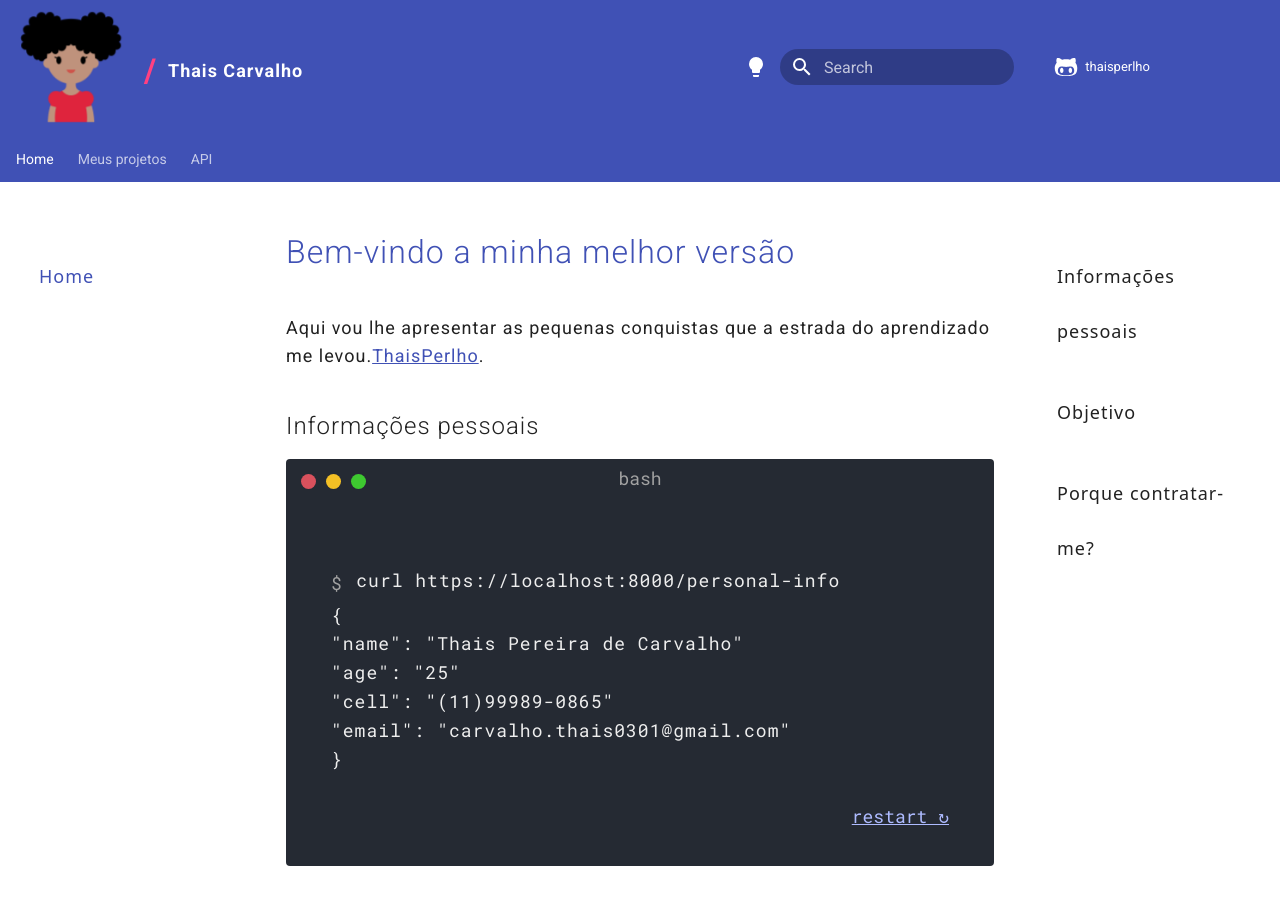
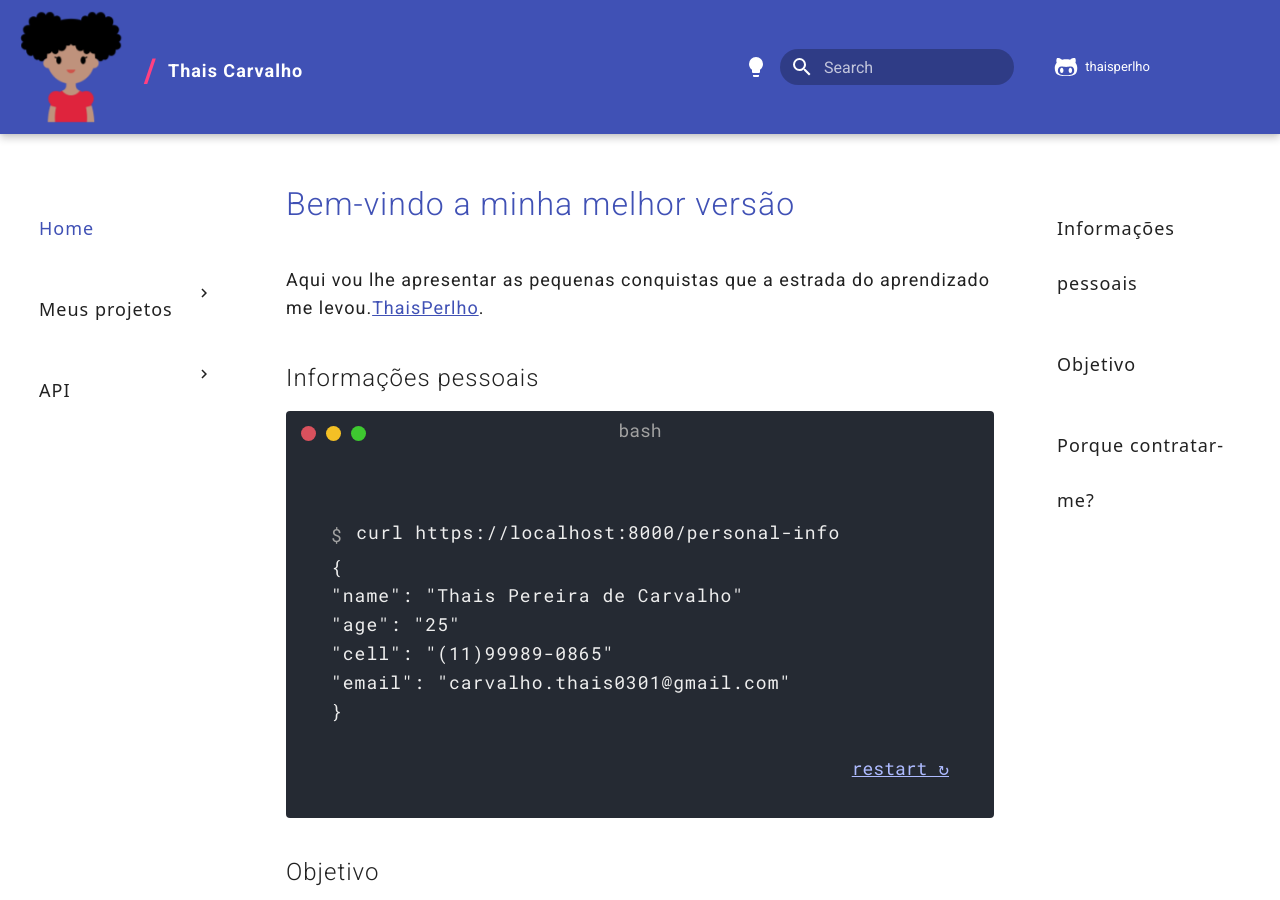
Before and after one commit to thaisperlho/thaisperlho, an MkDocs documentation site: the page built from docs/index.md, in a window 1280 px wide and 900 px high. Built offline with MkDocs 1.6.1 and Material for MkDocs 9.7.7, drawn with Linux system fonts in a browser that asks for light colours; comment, search, counter and statistics services are not loaded.

Commit message:
chore: update mkdocs.yml

```diff
--- a/mkdocs.yml
+++ b/mkdocs.yml
@@ -23,14 +23,11 @@ theme:
     - search.suggest
     - search.highlight
     - search.share
-    - search.suggest
-    - navigation.expand
-    - navigation.sections
-    - navigation.instant
+    - navigation.indexes
     - navigation.tracking
-    - navigation.tabs
     - navigation.top
     - header.autohide
+    - toc.follow
   icon:
     repo: fontawesome/brands/github-alt
   logo: img/menina.png
```
